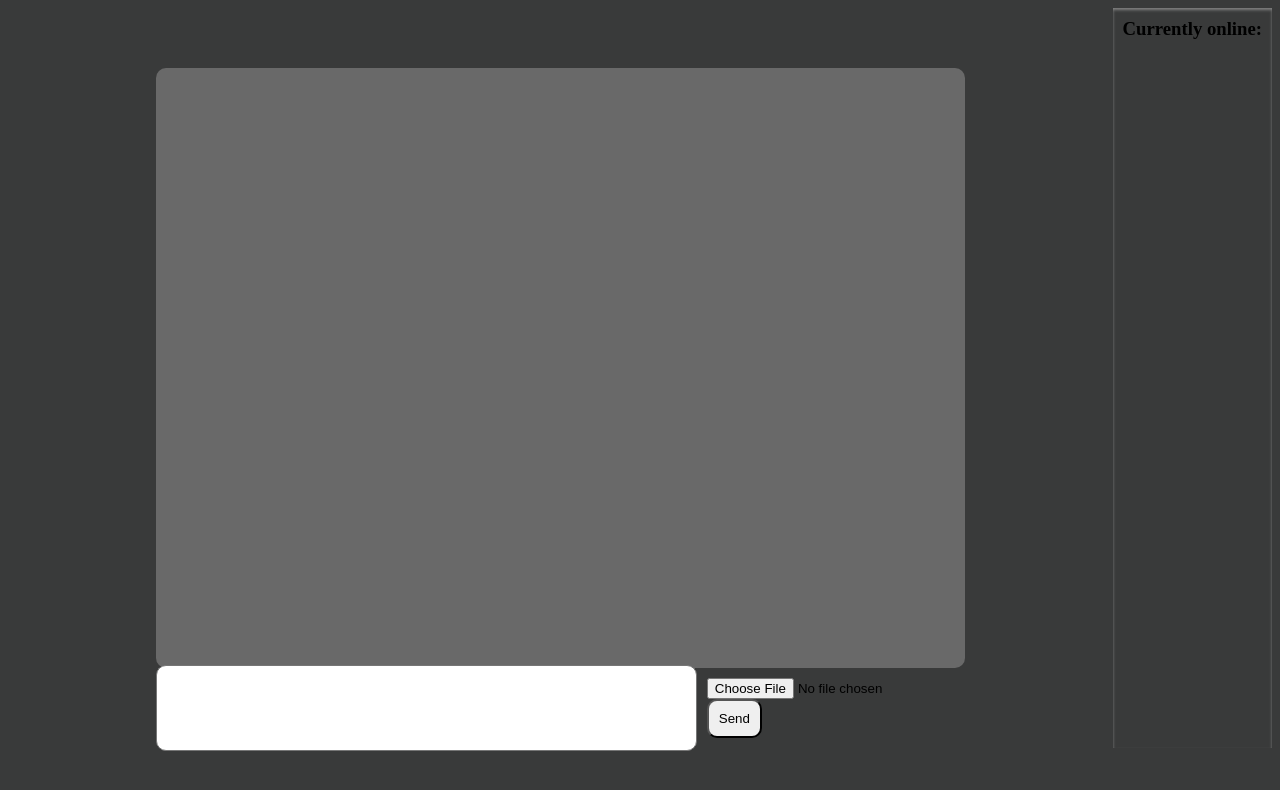
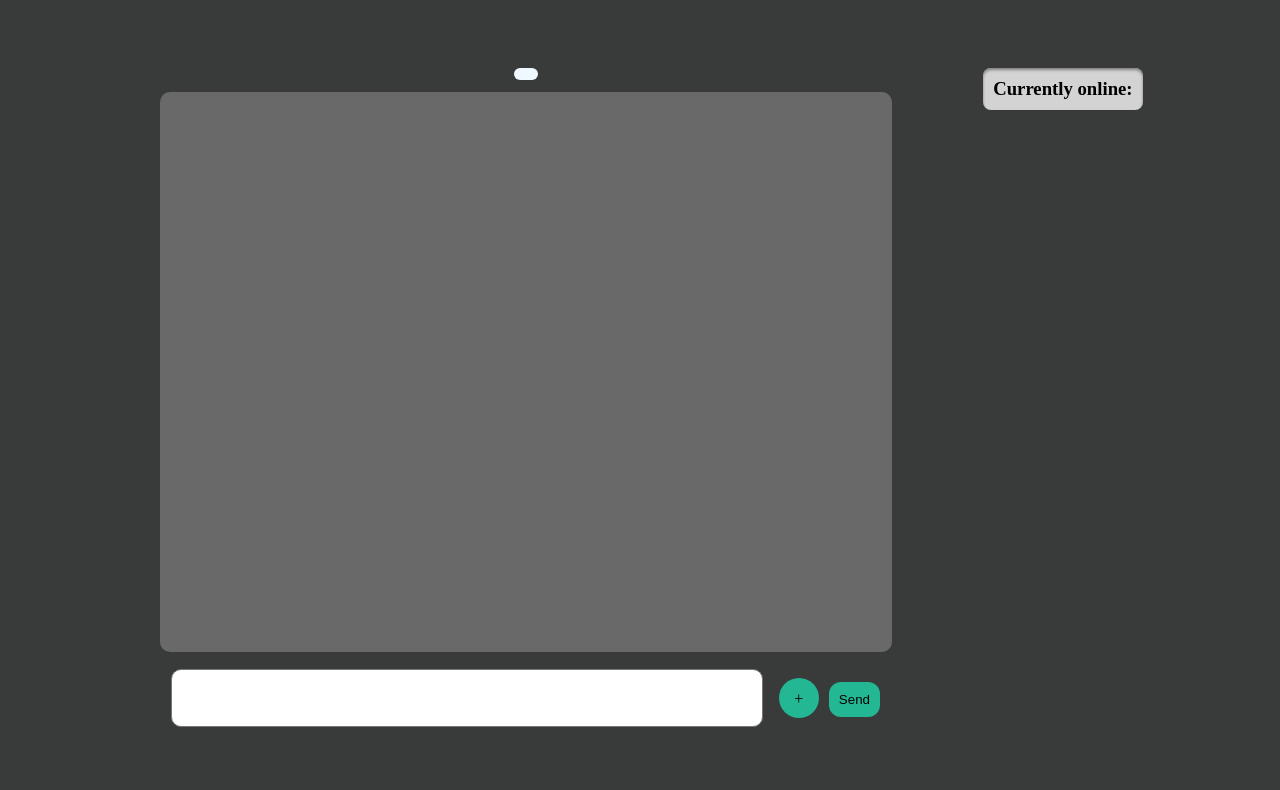
Before and after one commit to Wo11and/chatt.ing, a website built with Vite: page frontend/index.html in a window 1280 px wide. Built offline with nearby package versions, Linux system fonts and the light colour scheme; sample sign-in values are in the browser's storage.

Commit message:
Style changes

```diff
--- a/frontend/index.html
+++ b/frontend/index.html
@@ -18,6 +18,7 @@
           <div class="message"></div>
         </template>
         <div class="buttons">
+          <label for="plus" id="addImage">+</label>
           <input id="plus" type="file" />
 
           <button id="sendButton">Send</button>
--- a/frontend/main.js
+++ b/frontend/main.js
@@ -6,7 +6,6 @@ const auth = new Authentication();
 
 try {
     const data = await auth.authenticate();
-    console.log(data);
 } catch (err) {
     console.log(err);
     window.location.replace = `${frontendAddress}/login.html`;
--- a/frontend/services/authenticationServices.js
+++ b/frontend/services/authenticationServices.js
@@ -26,7 +26,7 @@ export class Authentication {
         const user = { username, password };
         try {
             const data = await this.httpServ.post("/login", user);
-            console.log(data);
+
             if (!data || data["login"] == "failed") {
                 document.getElementById("error__div").style.display = "block";
             } else {
--- a/frontend/sockets.js
+++ b/frontend/sockets.js
@@ -67,7 +67,7 @@ sendButton.addEventListener("click", (e) => {
                 createdAt: new Date(),
                 token,
             };
-            console.log(pictureMessage);
+
             socket.emit("new private message", pictureMessage);
             displayMessage(pictureMessage, { incoming: false, bottom: true });
             file = undefined;
@@ -96,7 +96,6 @@ socket.on("users", (users) => {
         const clone = userCardTemplate.content.cloneNode(true);
         let cardContent = clone.querySelectorAll("span");
         cardContent[0].textContent = user.username;
-        console.log(clone);
 
         const cardWrapper = clone.querySelector("div");
         cardWrapper.addEventListener("click", () => {
--- a/frontend/style.css
+++ b/frontend/style.css
@@ -4,32 +4,44 @@ body {
   --incoming-background: #f3f3f3;
   --outgoing-background: #23b793;
   background-color: rgb(57, 58, 58);
+  padding: 60px;
 }
+
 h3 {
   margin: 0;
 }
 aside {
   box-shadow: 0 2px 3px grey inset;
   padding: 10px;
+  background-color: lightgrey;
+  border-radius: 8px;
+  height: fit-content;
 }
 
 main {
   display: flex;
   width: 80%;
   align-items: center;
-  justify-content: center;
   align-content: center;
   flex-direction: column;
   margin: auto;
+  height: 100vh;
+  margin: 0;
+  justify-content: flex-start;
 }
 
 #chatCanvas {
-  margin-top: 7.5vh;
-  height: 75vh;
-  overflow: scroll;
+  overflow: auto;
   width: 80%;
   background-color: dimgray;
   border-radius: 10px;
+  margin-top: 12px;
+}
+
+#chatInfo {
+  background-color: aliceblue;
+  border-radius: 8px;
+  padding: 6px 12px;
 }
 
 .buttons button {
@@ -44,10 +56,10 @@ main {
   flex-direction: row;
   align-items: center;
   justify-content: center;
-  height: 10vh;
+  margin: 20px;
 }
 
-.textareaAndButtons textarea {
+#messageBox {
   margin-right: 10px;
   width: 80%;
   border-radius: 10px;
@@ -60,6 +72,7 @@ main {
   display: flex;
   flex-direction: column;
 }
+
 .userCard {
   padding: 10px 20px;
   border-radius: 8px;
@@ -71,6 +84,7 @@ main {
 #chatCanvas {
   display: flex;
   flex-direction: column;
+  height: 70%;
 }
 
 .message {
@@ -95,3 +109,36 @@ main {
   max-width: 300px;
   max-height: 300px;
 }
+
+.getMoreMessagesButton {
+  margin: 6px;
+  width: fit-content;
+  align-self: center;
+  padding: 6px 12px;
+  border-radius: 8px;
+  border: 0;
+  box-shadow: none;
+}
+
+#plus {
+  display: none;
+}
+
+#addImage {
+  width: 16px;
+  height: 16px;
+  background-color: #23b793;
+  border-radius: 50%;
+  padding: 12px;
+  display: inline-block;
+  text-align: center;
+  cursor: pointer;
+  margin: 6px;
+}
+
+#sendButton {
+  border-radius: 12px;
+  border: none;
+  background-color: #23b793;
+  cursor: pointer;
+}
--- a/server/index.js
+++ b/server/index.js
@@ -128,12 +128,11 @@ io.on("connection", (socket) => {
         }
 
         if (verifiedToken.id !== id2) {
-            console.log(verifiedToken);
             return socket.emit("unauthorized");
         }
 
         const result = await messageService.getConversation(id1, id2, page);
-        console.log("result:", result);
+
         socket.emit("get chat", result);
     });
 });
--- a/server/services/EncryptionService.js
+++ b/server/services/EncryptionService.js
@@ -192,7 +192,6 @@ export class EncryptionService {
             };
         } catch (err) {
             console.log("Error:", err);
-            console.log(messageObject);
         }
     };
 }
--- a/server/services/authenticate.js
+++ b/server/services/authenticate.js
@@ -59,7 +59,6 @@ export class AuthenticationService {
             await database.raw("SELECT 1");
             let user = await this.usersDB.getUser(username);
             if (user !== undefined) {
-                console.log(user);
                 // If username exists, return an error or throw an exception
                 throw new Error("Username already exists");
             }
@@ -114,7 +113,6 @@ export class AuthenticationService {
             token = token.slice(1, -1);
             jsonwebtoken.verify(token, webTokenSecret, (err, decoded) => {
                 if (err) {
-                    console.log(err);
                     return res
                         .status(401)
                         .json({ message: "Unauthorized: token not valid" })
@@ -137,7 +135,6 @@ export class AuthenticationService {
             const data = await this.register(username, password);
             res.status(200).json(data).end(); //{token, userInfo}
         } catch (err) {
-            console.log(err);
             if (err.message == "Username already exists") {
                 res.status(200).json({ register: "failed" }).end();
             } else {
@@ -150,7 +147,6 @@ export class AuthenticationService {
     loginMiddleware = async (req, res, next) => {
         const username = req.body.username;
         const password = req.body.password;
-        // console.log("credentials", username, password);
         try {
             const data = await this.login(username, password);
             res.status(200).json(data).end(); //{token, userInfo}
```
